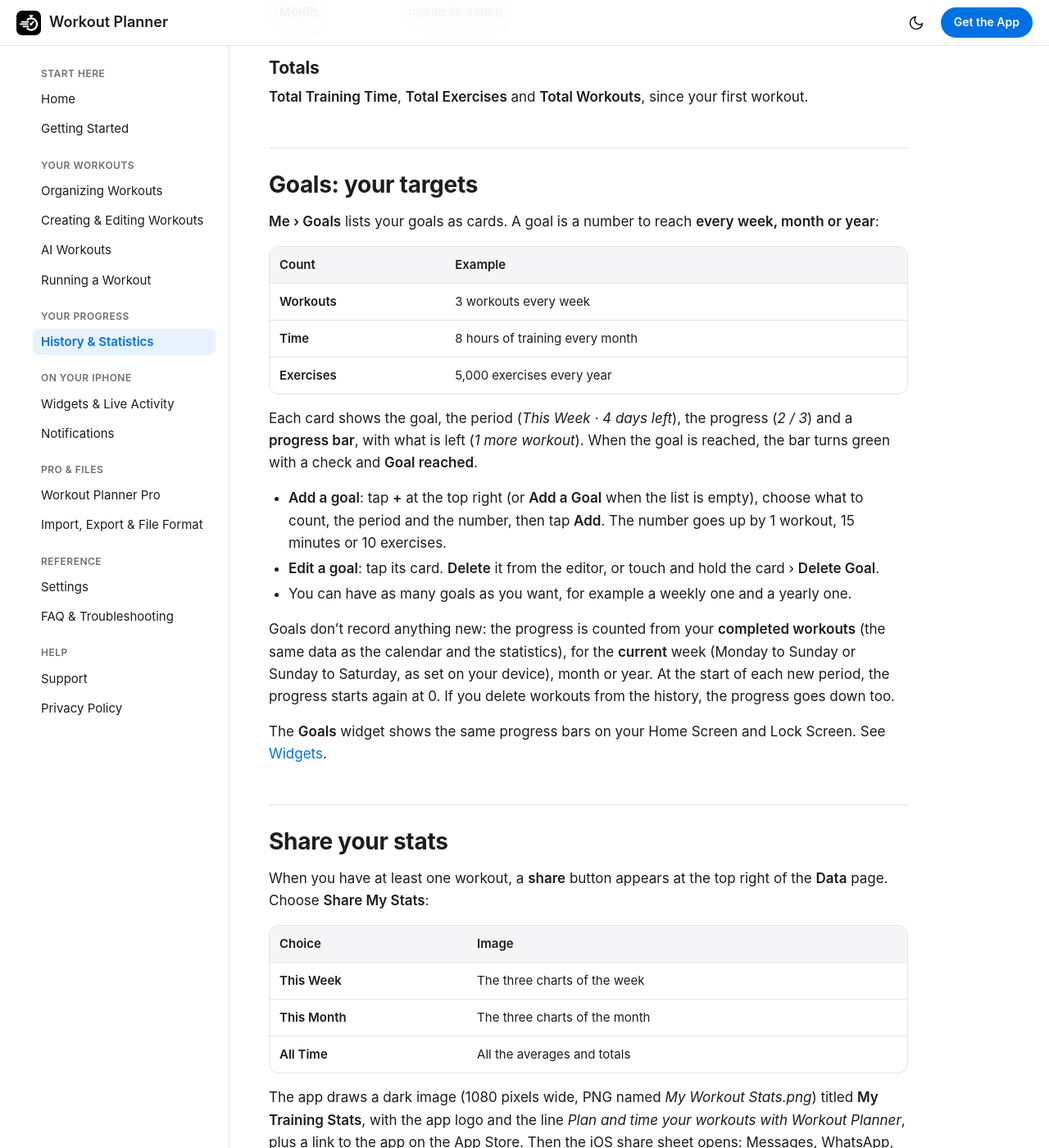
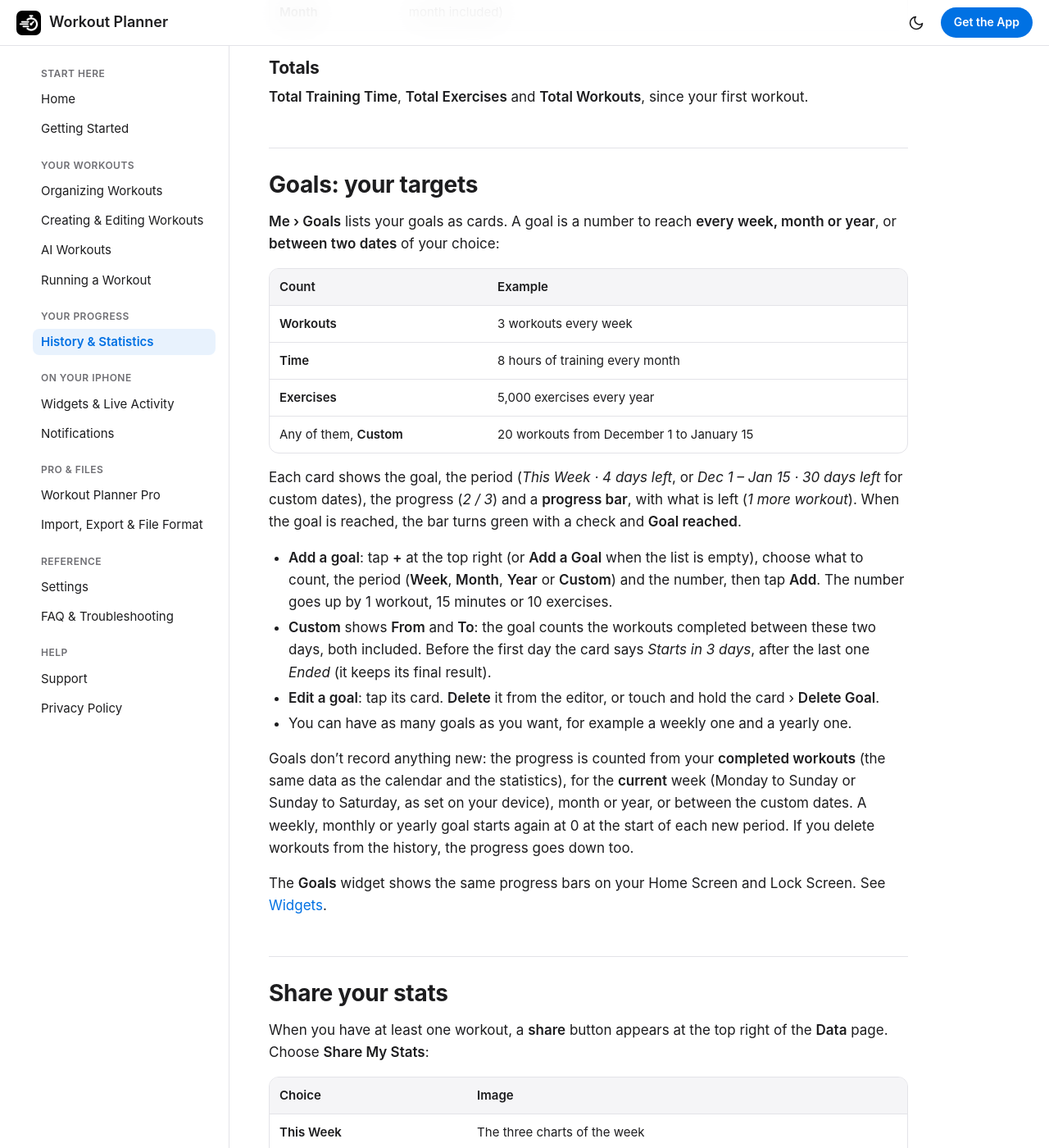
Before and after one commit to User1223-lgtm/workout-planner, a Jekyll site: the page built from history-and-statistics.md, in a window 1280 px wide and 1400 px high, scrolled down 2768 px. Shown: the whole window at 82% size. Built offline with Jekyll 4.4.1, drawn with Linux system fonts in a browser that asks for light colours.

Commit message:
Goals: custom period between two dates
Co-Authored-By: Claude Opus 5.5 <noreply@anthropic.com>
Claude-Session: https://claude.ai/code/session_01PSKkjhg92DJzge7KN1tx42

```diff
--- a/history-and-statistics.md
+++ b/history-and-statistics.md
@@ -79,21 +79,23 @@ The total of the period is shown at the top right of each chart.
 
 ## Goals: your targets
 
-**Me › Goals** lists your goals as cards. A goal is a number to reach **every week, month or year**:
+**Me › Goals** lists your goals as cards. A goal is a number to reach **every week, month or year**, or **between two dates** of your choice:
 
 | Count | Example |
 |---|---|
 | **Workouts** | 3 workouts every week |
 | **Time** | 8 hours of training every month |
 | **Exercises** | 5,000 exercises every year |
+| Any of them, **Custom** | 20 workouts from December 1 to January 15 |
 
-Each card shows the goal, the period (*This Week · 4 days left*), the progress (*2 / 3*) and a **progress bar**, with what is left (*1 more workout*). When the goal is reached, the bar turns green with a check and **Goal reached**.
+Each card shows the goal, the period (*This Week · 4 days left*, or *Dec 1 – Jan 15 · 30 days left* for custom dates), the progress (*2 / 3*) and a **progress bar**, with what is left (*1 more workout*). When the goal is reached, the bar turns green with a check and **Goal reached**.
 
-- **Add a goal**: tap **+** at the top right (or **Add a Goal** when the list is empty), choose what to count, the period and the number, then tap **Add**. The number goes up by 1 workout, 15 minutes or 10 exercises.
+- **Add a goal**: tap **+** at the top right (or **Add a Goal** when the list is empty), choose what to count, the period (**Week**, **Month**, **Year** or **Custom**) and the number, then tap **Add**. The number goes up by 1 workout, 15 minutes or 10 exercises.
+- **Custom** shows **From** and **To**: the goal counts the workouts completed between these two days, both included. Before the first day the card says *Starts in 3 days*, after the last one *Ended* (it keeps its final result).
 - **Edit a goal**: tap its card. **Delete** it from the editor, or touch and hold the card › **Delete Goal**.
 - You can have as many goals as you want, for example a weekly one and a yearly one.
 
-Goals don't record anything new: the progress is counted from your **completed workouts** (the same data as the calendar and the statistics), for the **current** week (Monday to Sunday or Sunday to Saturday, as set on your device), month or year. At the start of each new period, the progress starts again at 0. If you delete workouts from the history, the progress goes down too.
+Goals don't record anything new: the progress is counted from your **completed workouts** (the same data as the calendar and the statistics), for the **current** week (Monday to Sunday or Sunday to Saturday, as set on your device), month or year, or between the custom dates. A weekly, monthly or yearly goal starts again at 0 at the start of each new period. If you delete workouts from the history, the progress goes down too.
 
 The **Goals** widget shows the same progress bars on your Home Screen and Lock Screen. See [Widgets](widgets.html#goals).
 
```
Also changed, not shown: faq.md (+1 -1 lines), index.md (+1 -1 lines), widgets.md (+1 -1 lines).
